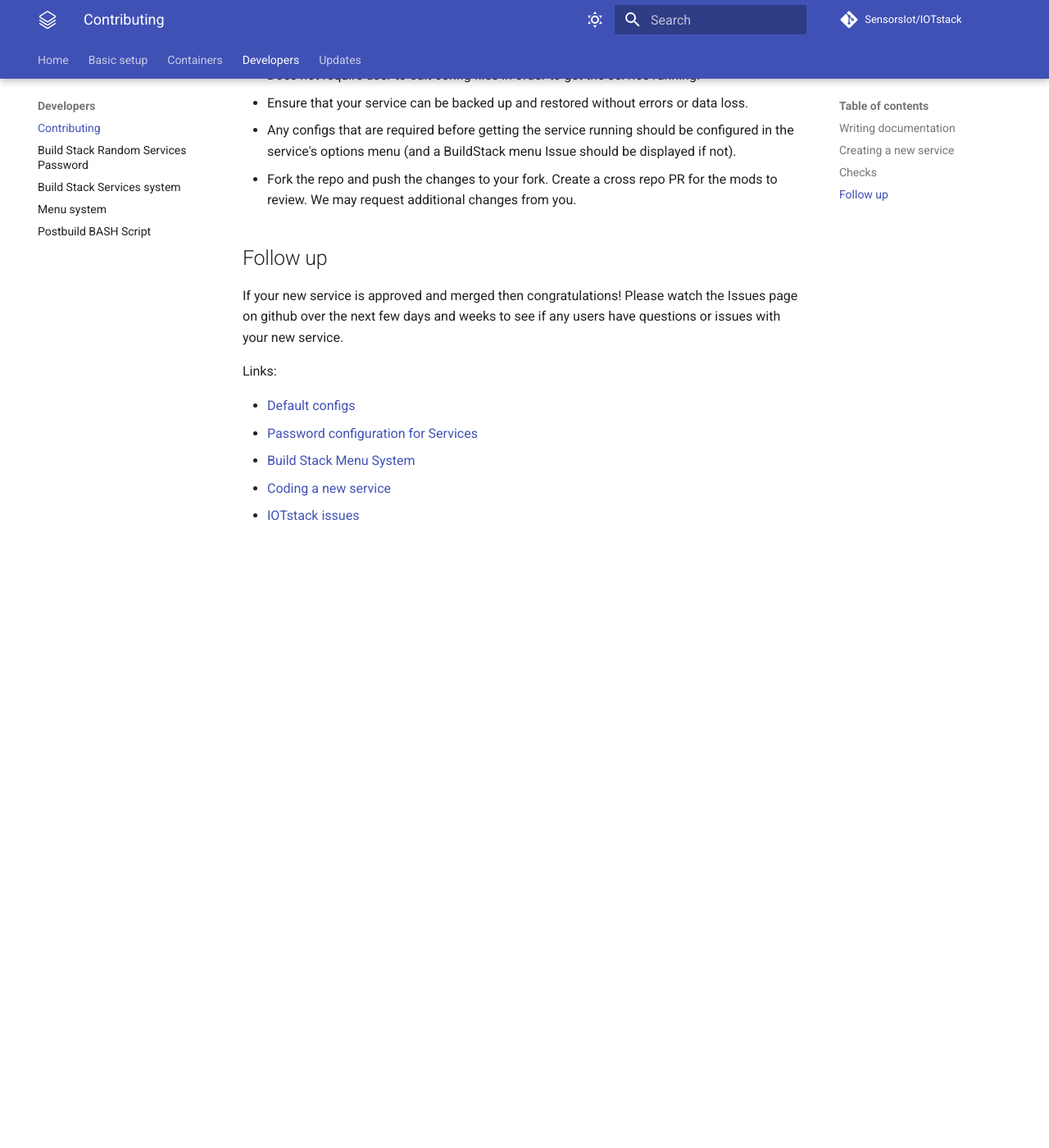
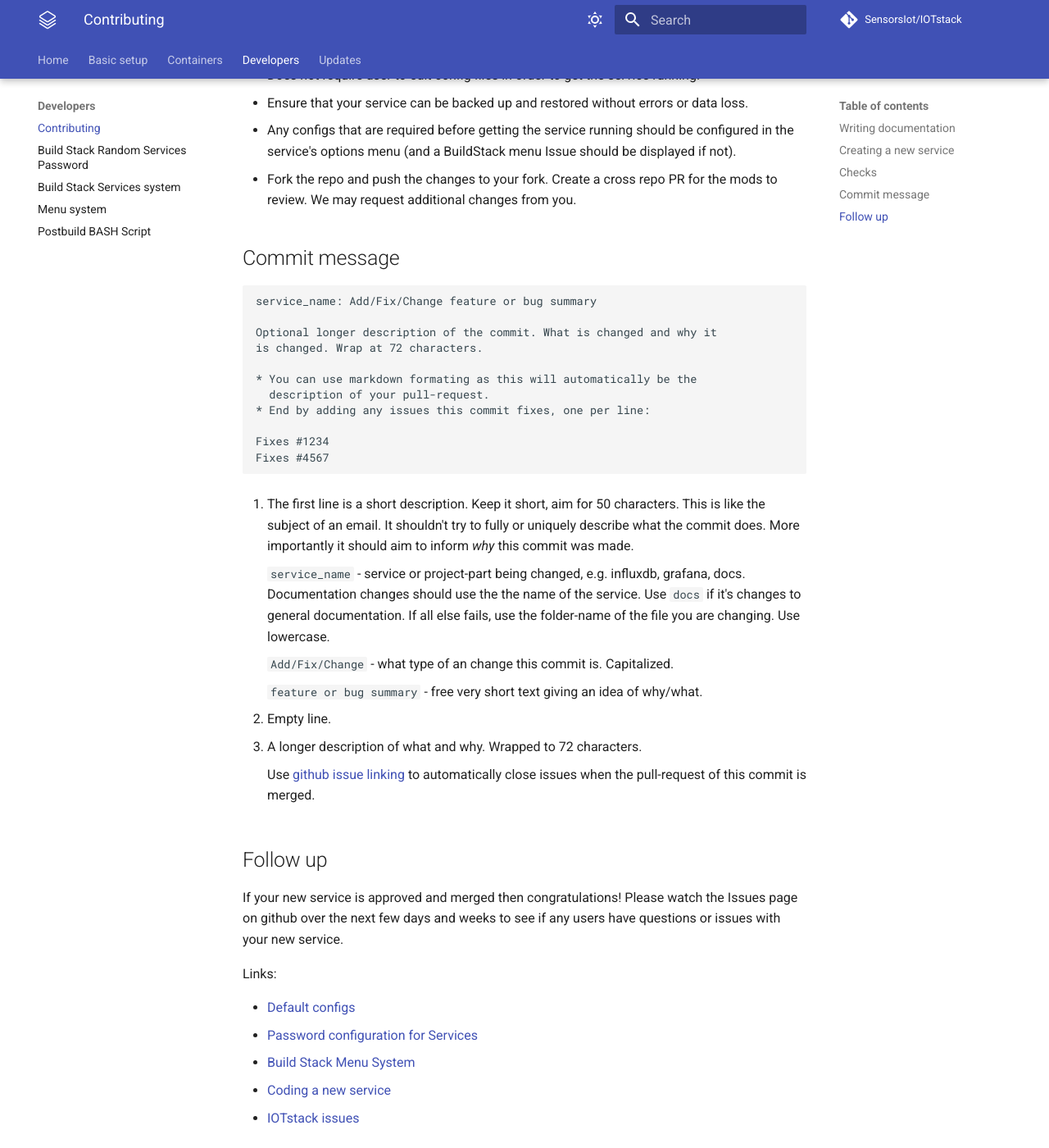
Before and after one commit to gcgarner/IOTstack, an MkDocs documentation site: the page built from docs/Developers/index.md, in a window 1280 px wide and 1400 px high, scrolled down 1443 px. Shown: the whole window at 82% size. Built offline with MkDocs 1.6.1 and Material for MkDocs 9.7.7, drawn with Linux system fonts in a browser that asks for light colours; comment, search, counter and statistics services are not loaded; before the commit the page ends 2109 px from its top, so only the background shows below that.

Commit message:
docs: Add commit message format guide
This is important in order for `git log` and `gitk` to work properly.

* Mostly as inspired by the master himself:

https://git.kernel.org/pub/scm/linux/kernel/git/torvalds/linux.git/log/

* Other sources:

https://tbaggery.com/2008/04/19/a-note-about-git-commit-messages.html
https://thoughtbot.com/blog/5-useful-tips-for-a-better-commit-message
https://stackoverflow.com/questions/2290016/git-commit-messages-50-72-formatting

````diff
--- a/docs/Developers/index.md
+++ b/docs/Developers/index.md
@@ -52,6 +52,45 @@ Services will grow over time, we may split up the buildstack menu into subsectio
 * Any configs that are required before getting the service running should be configured in the service's options menu (and a BuildStack menu Issue should be displayed if not).
 * Fork the repo and push the changes to your fork. Create a cross repo PR for the mods to review. We may request additional changes from you.
 
+## Commit message
+
+```
+service_name: Add/Fix/Change feature or bug summary
+
+Optional longer description of the commit. What is changed and why it
+is changed. Wrap at 72 characters.
+
+* You can use markdown formating as this will automatically be the
+  description of your pull-request.
+* End by adding any issues this commit fixes, one per line:
+
+Fixes #1234
+Fixes #4567
+```
+
+1.  The first line is a short description. Keep it short, aim for 50
+    characters. This is like the subject of an email. It shouldn't try to fully
+    or uniquely describe what the commit does. More importantly it should aim
+    to inform *why* this commit was made.
+
+    `service_name` - service or project-part being changed, e.g. influxdb,
+    grafana, docs. Documentation changes should use the the name of the
+    service. Use `docs` if it's changes to general documentation. If all else
+    fails, use the folder-name of the file you are changing. Use lowercase.
+
+    `Add/Fix/Change` - what type of an change this commit is. Capitalized.
+
+    `feature or bug summary` - free very short text giving an idea of why/what.
+
+2. Empty line.
+
+3.  A longer description of what and why. Wrapped to 72 characters.
+
+    Use [github issue linking](
+    https://docs.github.com/en/issues/tracking-your-work-with-issues/linking-a-pull-request-to-an-issue)
+    to automatically close issues when the pull-request of this commit is
+    merged.
+
 ## Follow up
 If your new service is approved and merged then congratulations! Please watch the Issues page on github over the next few days and weeks to see if any users have questions or issues with your new service.
 
````
